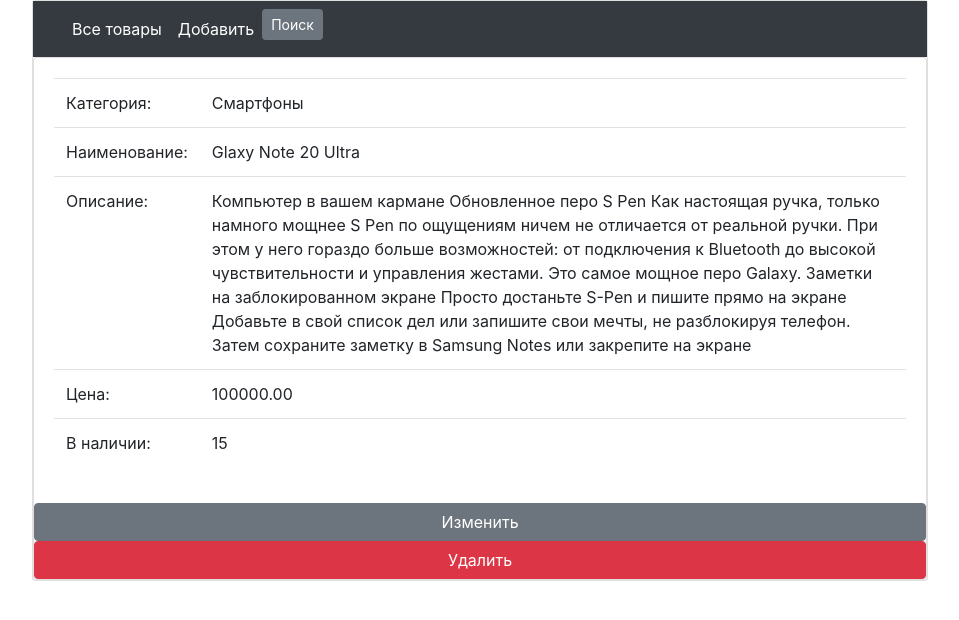
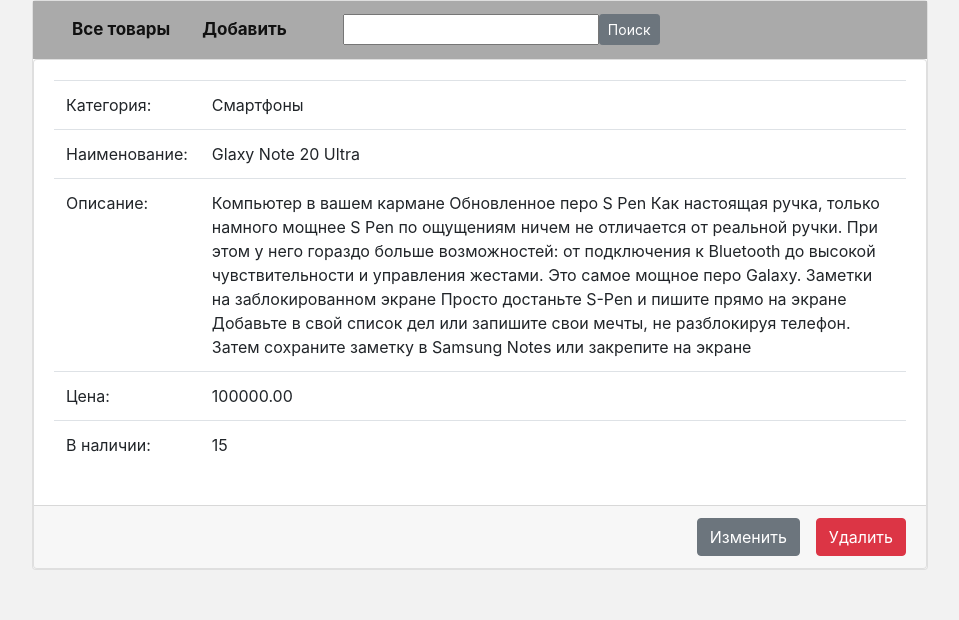
Before and after one commit to nrbksv/e_shop, a Django app: page /product/1 in a window 1280 px wide. Shown: the top 620 px of the page, without its empty margins (160-1119 px from the left). Run offline with Django 3.2, Linux system fonts and the light colour scheme; data comes from the database, SQL or seed files in the repository; some libraries are stand-ins or nearby versions.

Commit message:
Some bugs fixed. Applied css styles.

```diff
--- a/e_shop/shop/static/css/styles.css
+++ b/e_shop/shop/static/css/styles.css
@@ -9,7 +9,7 @@
     display: inline-block;
 }
 .product-link {
-    color: #000000;
+    color: #464545;
     text-decoration: none;
 }
 
@@ -25,3 +25,25 @@
 .c-link:hover {
     color: #000000;
 }
+
+body {
+    background-color: #f2f2f2;
+}
+
+.my-nav {
+    background-color: #aaaaaa;
+}
+
+.m-link {
+    font-size: 17px;
+    font-weight: bold;
+    color: #ffffff;
+}
+
+.m-link:hover {
+    color: #ffffff;
+}
+
+.t-link {
+    color: #464545;
+}
--- a/e_shop/shop/templates/delete_confirm.html
+++ b/e_shop/shop/templates/delete_confirm.html
@@ -1,21 +1,23 @@
-{% extends 'base.html' %}
-
-{% block content %}
-      <div class="card-body text-center">
-        <div class="card">
-          <div class="card-header d-flex flex-row justify-content-between ch-in">
-              <h3 class="text-center">Удаление товара</h3>
+ <div class="modal" id=modal tabindex="-1">
+      <div class="modal-dialog">
+        <div class="modal-content">
+          <div class="modal-header">
+            <h5 class="modal-title">Удаление товара</h5>
+            <button type="button"  data-bs-dismiss="modal" aria-label="Close">X</button>
           </div>
-          <div class="card-body cb">
-              <p class="card-text"><i>Вы уверены,что хотите удалить:</i> <span class="task-title">{{ product.product }}</span></p>
+          <div class="modal-body cb">
+            <p><i>Вы уверены,что хотите удалить:</i></p>
+              <p>{{ product.product }}</p>
           </div>
+          <div class="modal-footer">
           <form action="{% url 'product-delete' product.id %}" method="post">
               {% csrf_token %}
-          <div class="card-footer d-flex flex-row justify-content-end">
-              <div><a class="btn btn-success mr-3" href="{% url 'product-detail' product.id %}">Нет, отменить</a></div>
-              <div><input type="submit" class="btn btn-danger" value="Да, удалить!"></div>
+              <div class="d-flex flex-row justify-content-end">
+                  <div><a class="btn btn-success mr-3" href="{% url 'product-detail' product.id %}">Нет, отменить</a></div>
+                  <div><input type="submit" class="btn btn-danger" value="Да, удалить!"></div>
+              </div>
+          </form>
           </div>
-          </form>
         </div>
       </div>
-{% endblock %}
+    </div>
--- a/e_shop/shop/templates/form.html
+++ b/e_shop/shop/templates/form.html
@@ -19,4 +19,3 @@
 </div>
 {% endfor %}
 <hr>
-<div class="text-center"><input type="submit" value="{{ btn_value }}"/></div>
--- a/e_shop/shop/templates/nav_bar.html
+++ b/e_shop/shop/templates/nav_bar.html
@@ -1,23 +1,23 @@
-<nav class="navbar navbar-expand-lg navbar-dark bg-dark">
+<nav class="navbar navbar-expand-lg navbar-light my-nav">
   <div class="container-fluid">
     <button class="navbar-toggler" type="button" data-bs-toggle="collapse" data-bs-target="#navbarSupportedContent" aria-controls="navbarSupportedContent" aria-expanded="false" aria-label="Toggle navigation">
       <span class="navbar-toggler-icon"></span>
     </button>
     <div class="collapse navbar-collapse" id="navbarSupportedContent">
-      <ul class="navbar-nav me-auto mb-2 mb-lg-0">
+      <ul class="navbar-nav mb-2 mb-lg-0">
         <li class="nav-item">
-          <a class="nav-link active" aria-current="page" href="{% url 'product-list' %}">Все товары</a>
+          <a class="nav-link active m-link" aria-current="page" href="{% url 'product-list' %}">Все товары</a>
         </li>
         <li class="nav-item">
-          <a class="nav-link active" aria-current="page" href="{% url 'product-add' %}">Добавить</a>
+          <a class="nav-link ml-3 active m-link" aria-current="page" href="{% url 'product-add' %}">Добавить</a>
         </li>
-          <li>
-              <form class="d-flex" action="{% url 'product-search' %}" method="get">
-                  {{ form.search }}
-                  <input class="btn btn-secondary btn-sm" type="submit" value="Поиск">
-                </form>
-          </li>
-      </ul>
+          </ul>
+          <form class="d-flex ml-5" action="{% url 'product-search' %}" method="get">
+              {% if search_form %}
+              {{ search_form.search }}
+              <input class="btn btn-secondary btn-sm" type="submit" value="Поиск">
+              {% endif %}
+          </form>
     </div>
   </div>
 </nav>
--- a/e_shop/shop/templates/product_detail.html
+++ b/e_shop/shop/templates/product_detail.html
@@ -27,7 +27,14 @@
             </tr>
         </table>
       </div>
-        <a class="btn btn-secondary" href="{% url 'product-update' product.id %}">Изменить</a>
-        <a class="btn btn-danger" href="{% url 'product-delete' product.id %}">Удалить</a>
+        <div class="card-footer d-flex flex-row justify-content-end">
+            <div>
+                <a class="btn btn-secondary mr-3" href="{% url 'product-update' product.id %}">Изменить</a>
+            </div>
+            <div>
+                <button type="button" class="btn btn-danger" data-bs-toggle="modal" data-bs-target="#modal">Удалить</button>
+            </div>
+        </div>
     </div>
+    {% include 'delete_confirm.html' %}
 {% endblock %}
--- a/e_shop/shop/views.py
+++ b/e_shop/shop/views.py
@@ -5,14 +5,15 @@
 
 
 def product_list_view(request):
-    form = SearchForm()
+    search_form = SearchForm()
     products = Product.objects.all().order_by('category', 'product')
-    return render(request, 'products_list.html', {'products': products, 'categories': Product.CATEGORY_CHOICES, 'form': form})
+    return render(request, 'products_list.html', {'products': products, 'categories': Product.CATEGORY_CHOICES, 'search_form': search_form})
 
 
 def product_detail_view(request, pk):
+    search_form = SearchForm()
     product = get_object_or_404(Product, id=pk)
-    return render(request, 'product_detail.html', {'product': product})
+    return render(request, 'product_detail.html', {'product': product, 'search_form': search_form})
 
 
 def product_add_view(request):
@@ -67,12 +68,13 @@
 
 
 def filter_view(request, category):
+    search_form = SearchForm()
     products = Product.objects.filter(category=category).order_by('product')
-    return render(request, 'products_list.html', {'products': products, 'categories': Product.CATEGORY_CHOICES})
+    return render(request, 'products_list.html', {'products': products, 'categories': Product.CATEGORY_CHOICES, 'search_form': search_form})
 
 
 def product_search_view(request):
-    form = SearchForm()
+    search_form = SearchForm()
     search_str = request.GET.get('search')
-    products = Product.objects.filter(product__startswith=search_str).order_by('product')
-    return render(request, 'products_list.html', {'products': products, 'categories': Product.CATEGORY_CHOICES, 'form': form})
+    products = Product.objects.filter(product__contains=search_str).order_by('product')
+    return render(request, 'products_list.html', {'products': products, 'categories': Product.CATEGORY_CHOICES, 'search_form': search_form})
```
Also changed, not shown: e_shop/shop/templates/product_add.html (+9 -1 lines), e_shop/shop/templates/product_update.html (+10 -4 lines), e_shop/shop/templates/products_list.html (+18 -10 lines).
